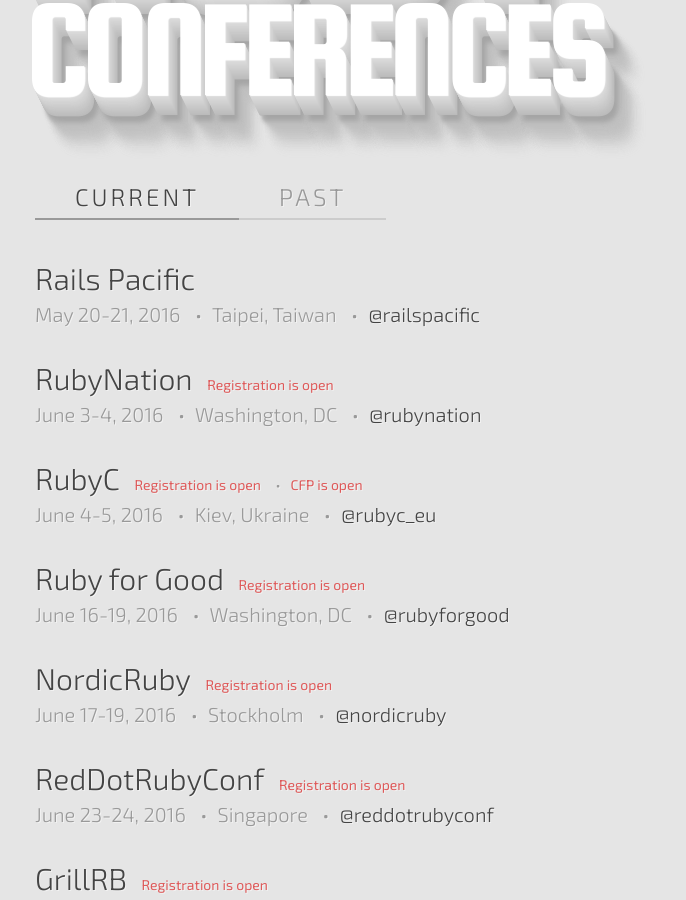
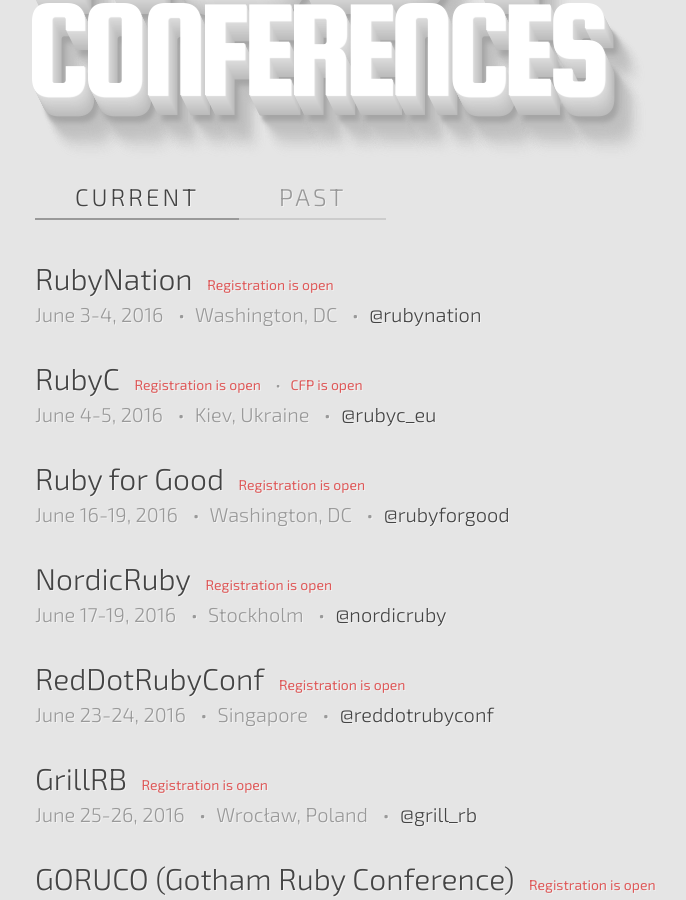
Before and after one commit to ruby-conferences/ruby-conferences.github.io, a Jekyll site: the page built from index.html, in a window 1280 px wide and 900 px high, scrolled down 302 px. Shown: the whole window, without its empty margins (205-891 px from the left). Built offline with Jekyll 4.4.1, drawn with Linux system fonts in a browser that asks for light colours.

Commit message:
Update current.yml

```diff
--- a/_data/current.yml
+++ b/_data/current.yml
@@ -1,9 +1,3 @@
-- name: Rails Pacific
-  location: Taipei, Taiwan
-  dates: "May 20-21, 2016"
-  url: http://railspacific.com/
-  twitter: railspacific
-
 - name: RubyNation
   location: Washington, DC
   dates: "June 3-4, 2016"
--- a/_data/past.yml
+++ b/_data/past.yml
@@ -678,3 +678,9 @@
   dates: "May 4-6, 2016"
   url: http://railsconf.com/
   twitter: railsconf
+
+- name: Rails Pacific
+  location: Taipei, Taiwan
+  dates: "May 20-21, 2016"
+  url: http://railspacific.com/
+  twitter: railspacific
```
